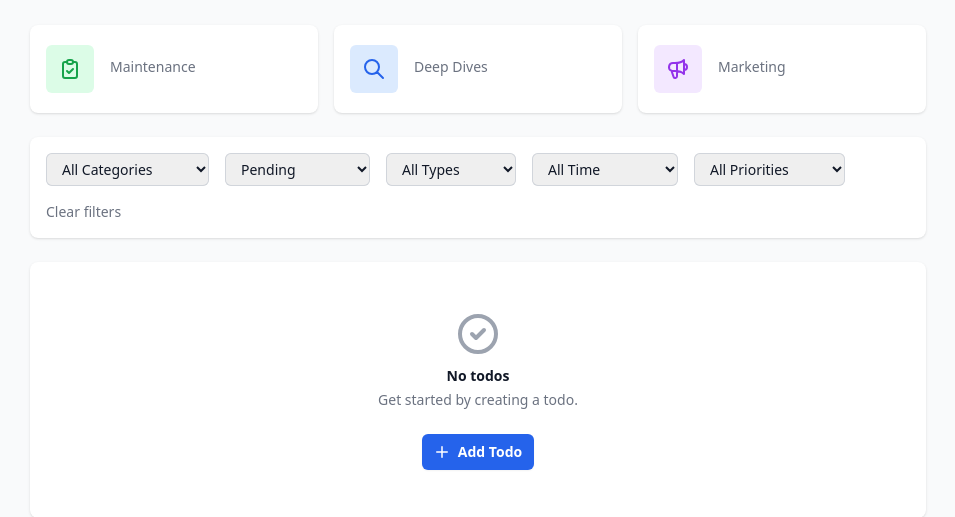
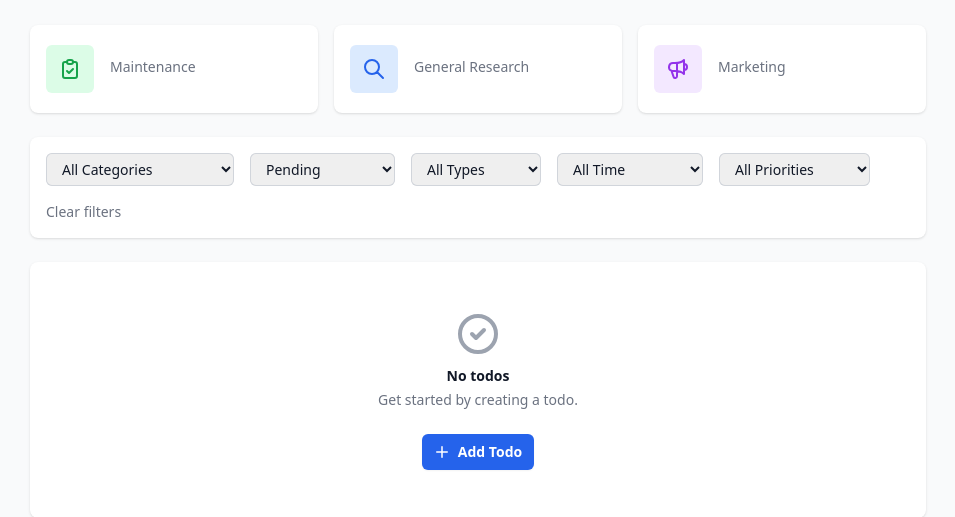
Before and after one commit to etindell/bireme-research, a Django app: template templates/todos/todo_list.html in a window 1280 px wide. Shown: the part 59-576 px from the top of the page, without its empty margins (162-1117 px from the left). Run offline with Django 5.2, Linux system fonts and the light colour scheme; the template is opened without the code that fills it, so the values that code supplies are empty; some libraries are stand-ins or nearby versions.

Commit message:
Rename Deep Dives to General Research
- Update todo_list.html stats card and filter dropdown
- Update todo_list_content.html section header and empty state
- Update seed_todo_categories.py to use "General Research" name

Co-Authored-By: Claude Opus 4.5 <noreply@anthropic.com>

```diff
--- a/apps/todos/management/commands/seed_todo_categories.py
+++ b/apps/todos/management/commands/seed_todo_categories.py
@@ -16,8 +16,8 @@ DEFAULT_CATEGORIES = [
         'order': 1
     },
     {
-        'name': 'Idea Generation',
-        'slug': 'idea-generation',
+        'name': 'General Research',
+        'slug': 'general-research',
         'category_type': 'idea_generation',
         'color': '#3B82F6',  # Blue
         'order': 2
--- a/templates/todos/partials/todo_list_content.html
+++ b/templates/todos/partials/todo_list_content.html
@@ -30,7 +30,7 @@
         </div>
     </div>
 
-    <!-- Deep Dives Section -->
+    <!-- Research Section -->
     <div class="bg-white shadow rounded-lg overflow-hidden">
         <div class="px-4 py-3 bg-blue-50 border-b border-blue-100">
             <div class="flex items-center justify-between">
@@ -38,7 +38,7 @@
                     <svg class="h-5 w-5 mr-2 text-blue-600" fill="none" viewBox="0 0 24 24" stroke="currentColor">
                         <path stroke-linecap="round" stroke-linejoin="round" stroke-width="2" d="M21 21l-6-6m2-5a7 7 0 11-14 0 7 7 0 0114 0z" />
                     </svg>
-                    Deep Dives
+                    General Research
                 </h2>
                 {% if idea_generation_todos.count > 0 %}
                 <a href="?category=idea_generation&status=pending" class="text-sm text-blue-700 hover:text-blue-900">
@@ -53,7 +53,7 @@
             {% include "todos/partials/todo_card.html" %}
             {% empty %}
             <div class="px-4 py-8 text-center text-gray-500">
-                <p class="text-sm">No deep dive tasks pending</p>
+                <p class="text-sm">No research tasks pending</p>
             </div>
             {% endfor %}
         </div>
--- a/templates/todos/todo_list.html
+++ b/templates/todos/todo_list.html
@@ -103,7 +103,7 @@
                     </svg>
                 </div>
                 <div class="ml-4">
-                    <p class="text-sm font-medium text-gray-500">Deep Dives</p>
+                    <p class="text-sm font-medium text-gray-500">General Research</p>
                     <p class="mt-1 text-2xl font-semibold text-blue-600">{{ idea_generation_pending }}</p>
                 </div>
             </div>
@@ -139,7 +139,7 @@
                         class="rounded-md border-0 py-1.5 pl-3 pr-10 text-gray-900 ring-1 ring-inset ring-gray-300 focus:ring-2 focus:ring-primary-600 sm:text-sm sm:leading-6">
                     <option value="">All Categories</option>
                     <option value="maintenance" {% if current_category == 'maintenance' %}selected{% endif %}>Maintenance</option>
-                    <option value="idea_generation" {% if current_category == 'idea_generation' %}selected{% endif %}>Deep Dives</option>
+                    <option value="idea_generation" {% if current_category == 'idea_generation' %}selected{% endif %}>General Research</option>
                     <option value="marketing" {% if current_category == 'marketing' %}selected{% endif %}>Marketing</option>
                 </select>
             </div>
```
